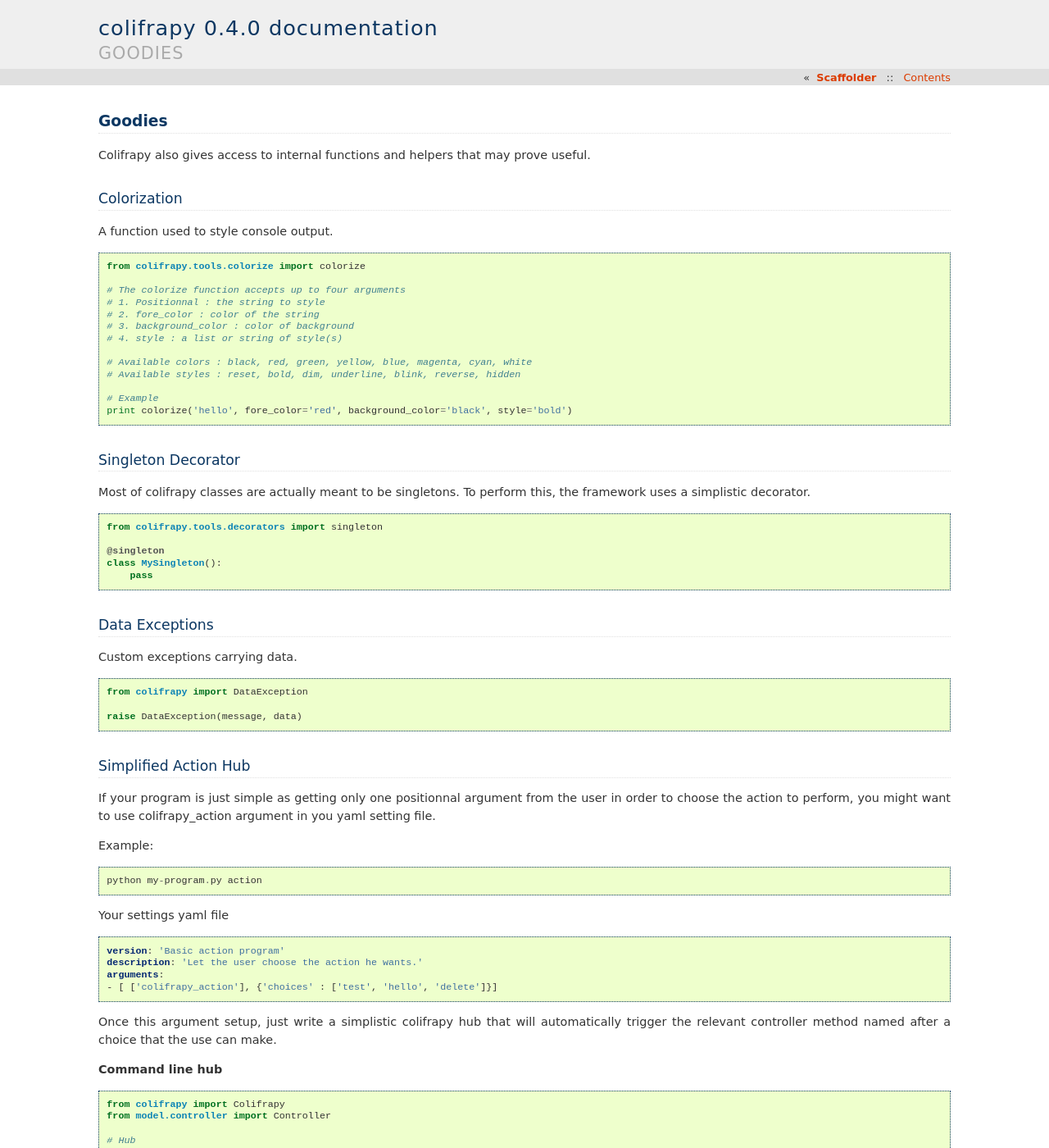
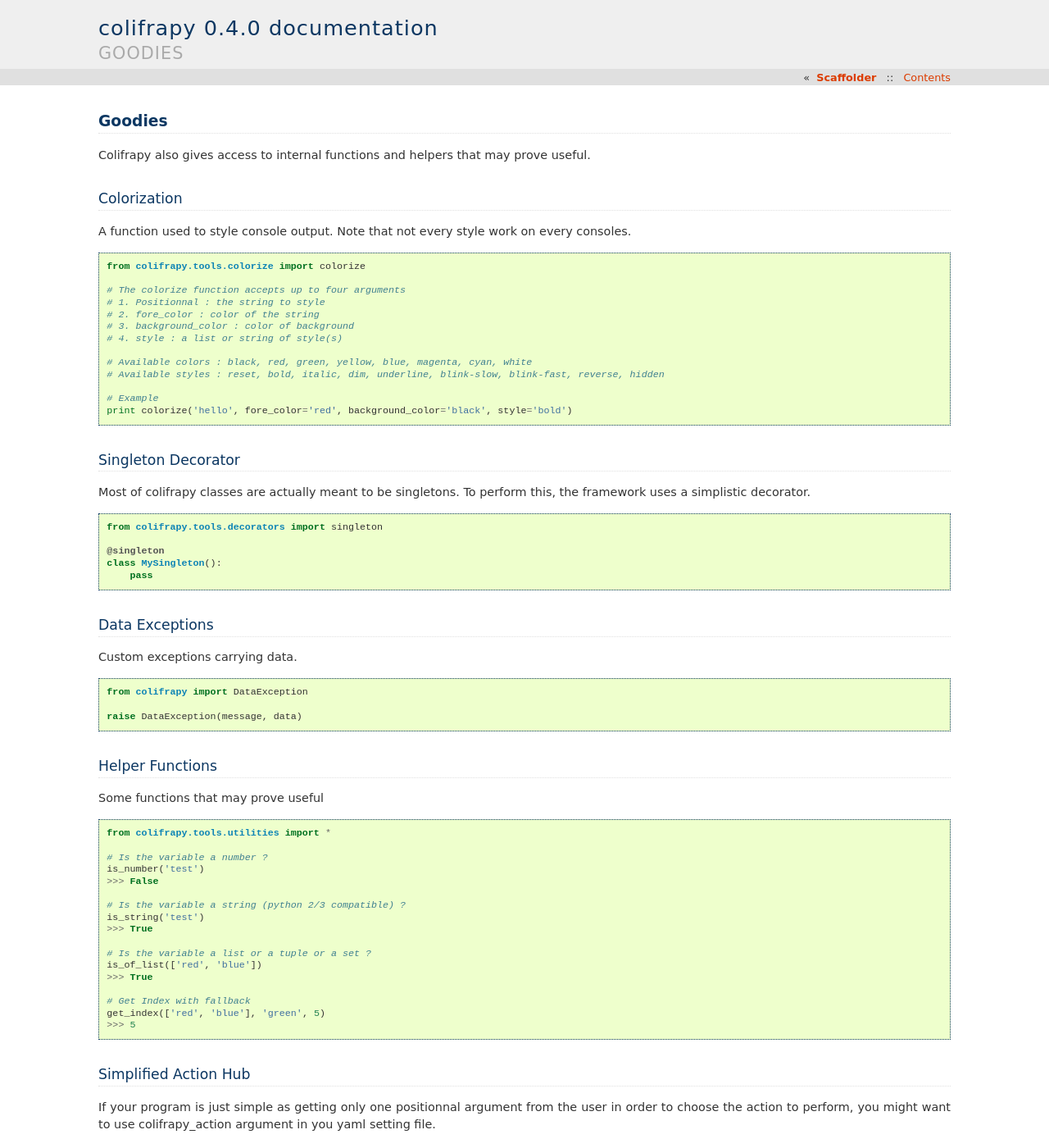
Before and after one commit to Yomguithereal/colifrapy, a Sphinx documentation site: the page built from docs/goodies.rst, in a window 1280 px wide and 1400 px high. Shown: the whole window at 82% size. Built offline with Sphinx 7.4.7, drawn with Linux system fonts in a browser that asks for light colours.

Commit message:
Updating documentation for styles and utilities

```diff
--- a/docs/goodies.rst
+++ b/docs/goodies.rst
@@ -5,7 +5,7 @@ Colifrapy also gives access to internal functions and helpers that may prove use
 
 Colorization
 ------------
-A function used to style console output.
+A function used to style console output. Note that not every style work on every consoles.
 
 .. code-block:: python
 
@@ -18,7 +18,7 @@ A function used to style console output.
     # 4. style : a list or string of style(s)
 
     # Available colors : black, red, green, yellow, blue, magenta, cyan, white
-    # Available styles : reset, bold, dim, underline, blink, reverse, hidden
+    # Available styles : reset, bold, italic, dim, underline, blink-slow, blink-fast, reverse, hidden
 
     # Example
     print colorize('hello', fore_color='red', background_color='black', style='bold')
@@ -46,6 +46,31 @@ Custom exceptions carrying data.
     from colifrapy import DataException
 
     raise DataException(message, data)
+
+
+Helper Functions
+----------------
+Some functions that may prove useful
+
+.. code-block:: python
+
+    from colifrapy.tools.utilities import *
+
+    # Is the variable a number ?
+    is_number('test')
+    >>> False
+
+    # Is the variable a string (python 2/3 compatible) ?
+    is_string('test')
+    >>> True
+
+    # Is the variable a list or a tuple or a set ?
+    is_of_list(['red', 'blue'])
+    >>> True
+
+    # Get Index with fallback
+    get_index(['red', 'blue'], 'green', 5)
+    >>> 5
 
 
 Simplified Action Hub
```
